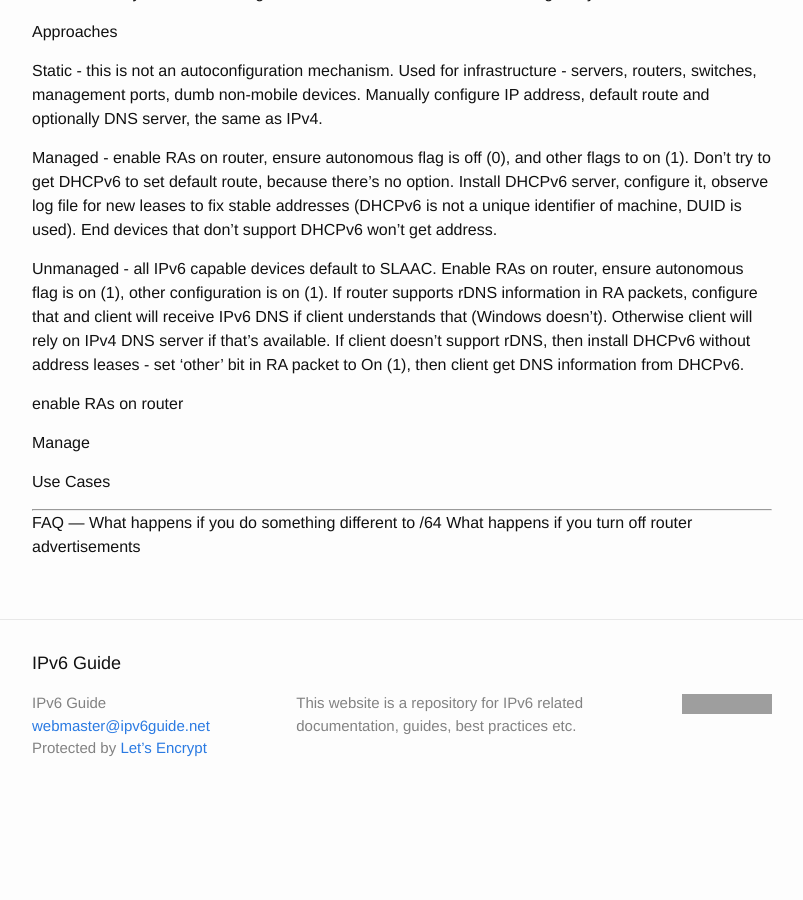
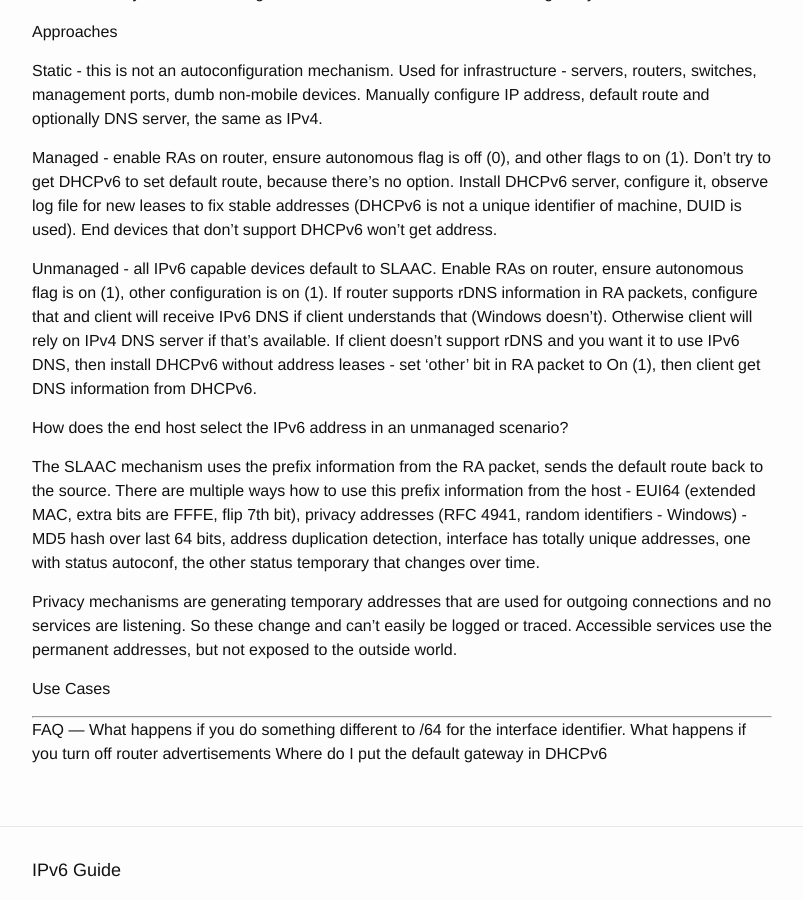
Before and after one commit to ipv6guide/ipv6guide.github.io, a Jekyll site: the page built from enterprise/architectural_decisions/host_configuration_models.md, in a window 1280 px wide and 900 px high, scrolled down 792 px. Shown: the whole window, without its empty margins (238-1041 px from the left). Built offline with Jekyll 4.4.1, drawn with Linux system fonts in a browser that asks for light colours; before the commit the page ends 1612 px from its top, so only the background shows below that; grey boxes are pictures that could not be loaded.

Commit message:
Update host_configuration_models.md

```diff
--- a/enterprise/architectural_decisions/host_configuration_models.md
+++ b/enterprise/architectural_decisions/host_configuration_models.md
@@ -25,22 +25,22 @@ Static - this is not an autoconfiguration mechanism. Used for infrastructure - s
 
 Managed - enable RAs on router, ensure autonomous flag is off (0), and other flags to on (1). Don't try to get DHCPv6 to set default route, because there's no option. Install DHCPv6 server, configure it, observe log file for new leases to fix stable addresses (DHCPv6 is not a unique identifier of machine, DUID is used). End devices that don't support DHCPv6 won't get address.
 
-Unmanaged - all IPv6 capable devices default to SLAAC. Enable RAs on router, ensure autonomous flag is on (1), other configuration is on (1). If router supports rDNS information in RA packets, configure that and client will receive IPv6 DNS if client understands that (Windows doesn't). Otherwise client will rely on IPv4 DNS server if that's available. If client doesn't support rDNS, then install DHCPv6 without address leases - set 'other' bit in RA packet to On (1), then client get DNS information from DHCPv6.
+Unmanaged - all IPv6 capable devices default to SLAAC. Enable RAs on router, ensure autonomous flag is on (1), other configuration is on (1). If router supports rDNS information in RA packets, configure that and client will receive IPv6 DNS if client understands that (Windows doesn't). Otherwise client will rely on IPv4 DNS server if that's available. If client doesn't support rDNS and you want it to use IPv6 DNS, then install DHCPv6 without address leases - set 'other' bit in RA packet to On (1), then client get DNS information from DHCPv6.
 
-enable RAs on router
+How does the end host select the IPv6 address in an unmanaged scenario?
 
-Manage
+The SLAAC mechanism uses the prefix information from the RA packet, sends the default route back to the source. There are multiple ways how to use this prefix information from the host - EUI64 (extended MAC, extra bits are FFFE, flip 7th bit), privacy addresses (RFC 4941, random identifiers - Windows) - MD5 hash over last 64 bits, address duplication detection, interface has totally unique addresses, one with status autoconf, the other status temporary that changes over time.
+
+Privacy mechanisms are generating temporary addresses that are used for outgoing connections and no services are listening. So these change and can't easily be logged or traced. Accessible services use the permanent addresses, but not exposed to the outside world.
+
+Use Cases
 
 
-
-
-
-
-Use Cases
 
 
 ---
 FAQ
 ---
-What happens if you do something different to /64
+What happens if you do something different to /64 for the interface identifier.
 What happens if you turn off router advertisements
+Where do I put the default gateway in DHCPv6
```
